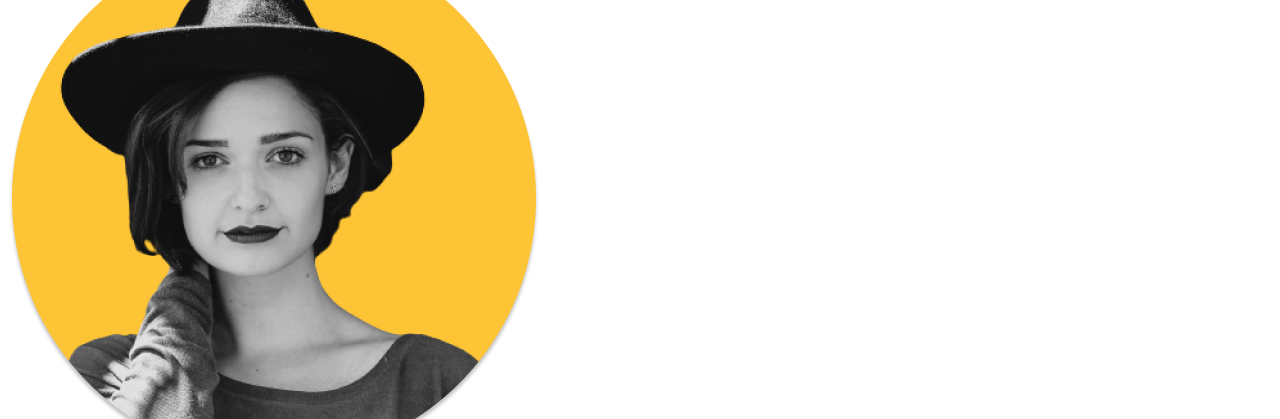
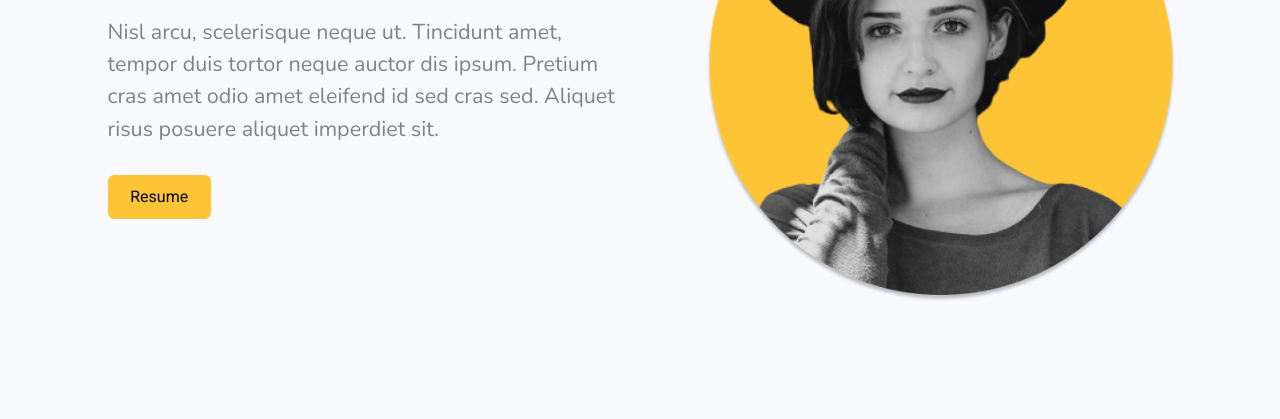
Before and after one commit to samulikn/cv-shobotova, a plain HTML site: page portfolio/about.html in a window 1280 px wide. Shown: the part 251-670 px from the top of the page. Drawn offline with nearby package versions, Linux system fonts and the light colour scheme; the site is published under a folder, as on GitHub Pages, so addresses that start at the root find nothing; a web font is replaced by a local one.

Commit message:
changed routes to css file

```diff
--- a/portfolio/about.html
+++ b/portfolio/about.html
@@ -5,7 +5,7 @@
     <meta charset="UTF-8" />
     <meta http-equiv="X-UA-Compatible" content="IE=edge" />
     <meta name="viewport" content="width=device-width, initial-scale=1.0" />
-    <link rel="stylesheet" href="/portfolio/css/slyles.css" />
+    <link rel="stylesheet" href="css/slyles.css" />
 
     <link rel="stylesheet" href="https://cdn.jsdelivr.net/npm/bootstrap-icons@1.9.1/font/bootstrap-icons.css" />
     <link rel="preconnect" href="https://fonts.googleapis.com" />
```
Also changed, not shown: portfolio/index.html (+1 -1 lines), 1 other file.
